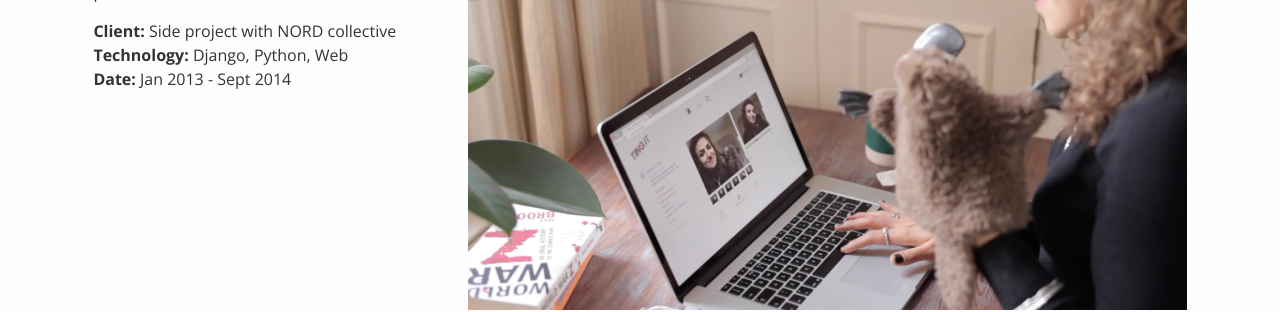
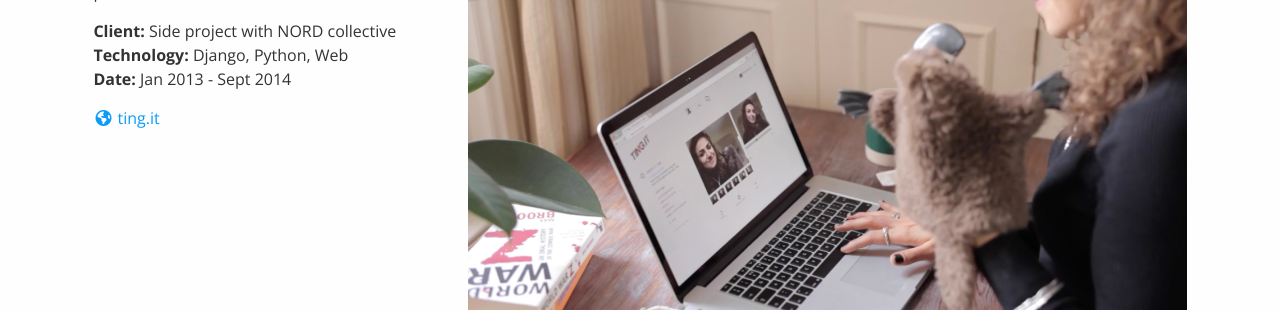
Before and after one commit to joerick/joerick.me, a Jekyll site: the page built from _work/tingit.md, in a window 1280 px wide. Shown: the part 266-578 px from the top of the page. Built offline with Jekyll 4.4.1, drawn with Linux system fonts in a browser that asks for light colours; nearby versions of some CDN libraries.

```diff
--- a/_work/tingit.md
+++ b/_work/tingit.md
@@ -7,7 +7,10 @@ technology: Django, Python, Web
 date: Jan 2013
 date_range: Jan 2013 - Sept 2014
 image: /img/tingit/elly.jpg
-link: http://ting.it/
+links:
+- name: ting.it
+  icon: globe
+  url: http://ting.it/
 ---
 
 ![]({{page.image}})
```
Also changed, not shown: _work/pyinstrument.md (+4 -0 lines), _work/tingbot.md (+3 -0 lines).
